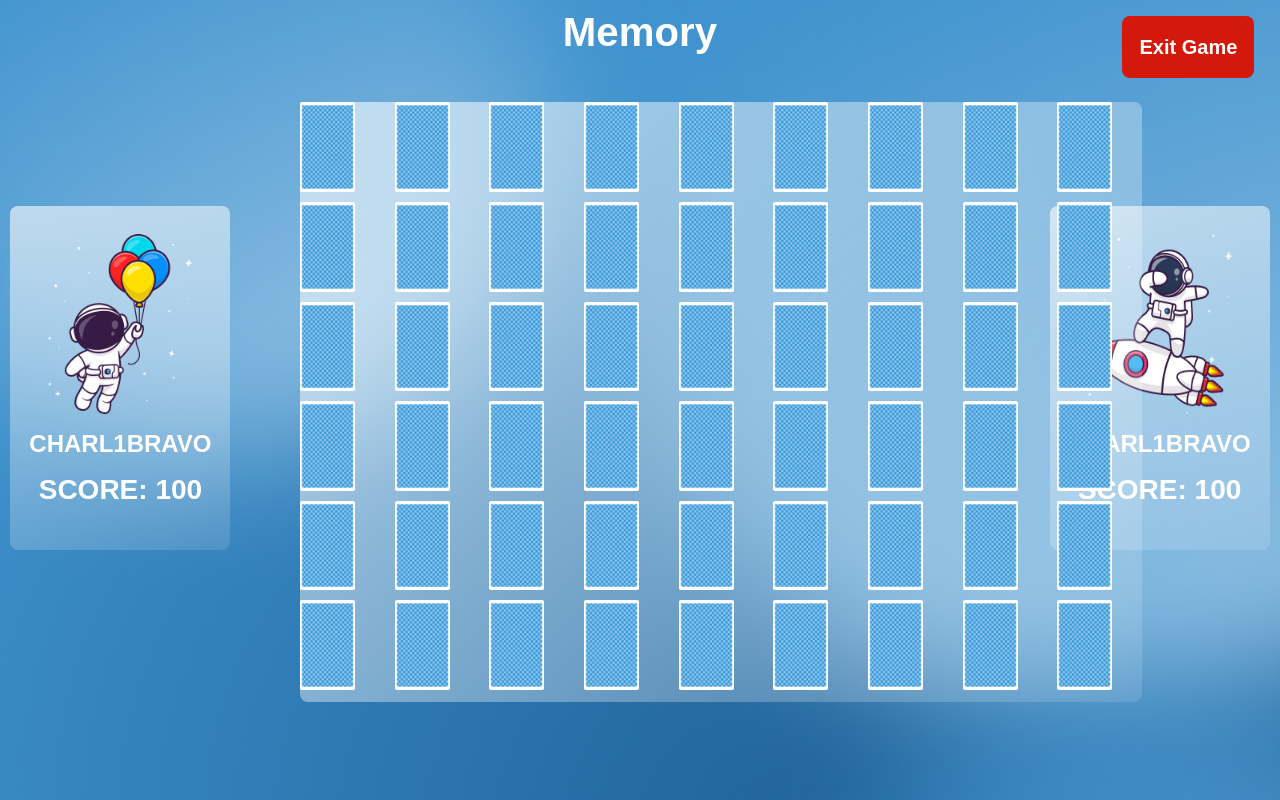
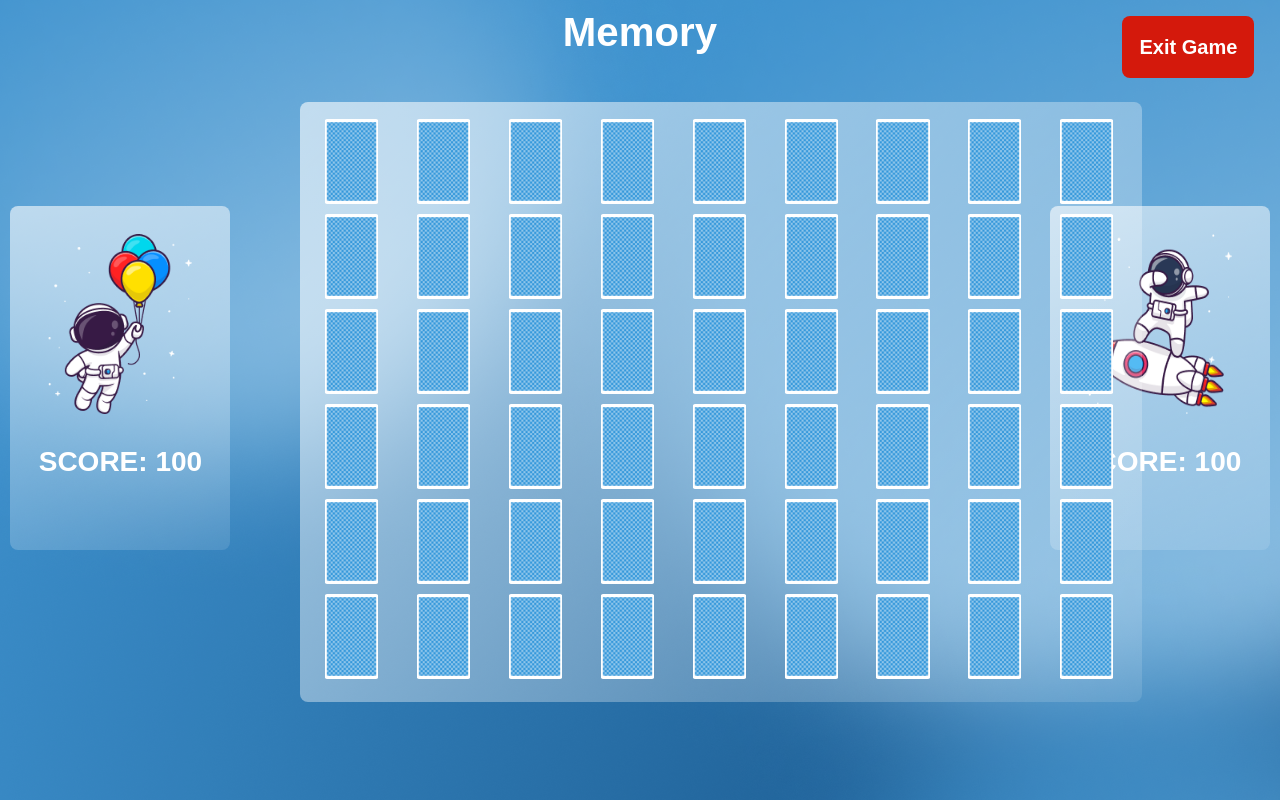
Before and after one commit to CHARL1BRAVO/Card-Game, a React (Create React App) app: page /gameboard in a window 1280 px wide. Built offline with nearby package versions, Linux system fonts and the light colour scheme.

Commit message:
Saving player names. Showing player names. Fixed cars to center

```diff
--- a/src/components/ScoreCard.jsx
+++ b/src/components/ScoreCard.jsx
@@ -5,8 +5,8 @@ export default function ScoreCard(props) {
 
   <div className='score-card-container'>
     <img src={`${props.imagePath}`} className='player-score-card-logo' alt='Score Card'></img>
-    <div className='player-name'>
-        <p>CHARL1BRAVO</p>
+    <div className='player-name-container'>
+        <p className='player-name'>{props.playerName}</p>
     </div>
     <div className='score'>
         <p>SCORE: 100</p>
--- a/src/components/inputs/PlayerNameInput.jsx
+++ b/src/components/inputs/PlayerNameInput.jsx
@@ -5,7 +5,7 @@ export default function PlayerNameInput(props) {
 
   <div className='player-name-input-container'>
     <img src={`${props.imagePath}`} className='player-logo' alt='Player Logo'></img>
-    <input placeholder={`${props.inputPlaceholder}`} className='player-username-input' id='P1'></input>
+    <input placeholder={`${props.inputPlaceholder}`} className='player-username-input' onChange={(e) => props.onChange(e)} id='P1' required></input>
   </div>
   )
 }
--- a/src/pages/GameBoard.jsx
+++ b/src/pages/GameBoard.jsx
@@ -4,10 +4,16 @@ import ScoreCard from "../components/ScoreCard";
 import {createDeck,shuffleDeck} from '../helpers/deck.js';
 import Card from "../components/Card";
 import '../styles/GameBoard.css';
+import { useGameStore } from "../store/store";
 
 
 export default function GameBoard(props) {
     const [deck,setDeck] = useState([])
+
+    const player1Name = useGameStore((state) => state.player1Name )
+    const player2Name = useGameStore((state) => state.player2Name )
+
+
     useEffect(() => {
         let deck = createDeck()
         shuffleDeck(deck)
@@ -19,8 +25,8 @@ export default function GameBoard(props) {
     <p className='memory-title'>Memory</p>
     <ExitGameButton />
     <div className="player-cards">
-        <ScoreCard imagePath='/images/Player1.png' />
-        <ScoreCard imagePath='/images/Player2.png' />
+        <ScoreCard imagePath='/images/Player1.png' playerName={player1Name} />
+        <ScoreCard imagePath='/images/Player2.png' playerName={player2Name} />
     </div>
     <div className="board">
         <div className="cards">
--- a/src/pages/Home.jsx
+++ b/src/pages/Home.jsx
@@ -2,11 +2,36 @@ import ExitGameButton from '../components/buttons/ExitGameButton.jsx'
 import PlayerNameInput from '../components/inputs/PlayerNameInput.jsx'
 import '../styles/Home.css'
 import { useNavigate } from "react-router-dom";
+import { useState } from 'react';
+import { useGameStore } from '../store/store.js';
 
 
 export default function Home(props) {
+  const [player1Name,setPlayer1Name] = useState('')
+  const [player2Name,setPlayer2Name] = useState('')
+
+  const setPlayer1 = useGameStore((state) => state.setPlayer1Name )
+  const setPlayer2 = useGameStore((state) => state.setPlayer2Name )
+
+
+  const handlePlayer1NameChange = (e) => {
+    setPlayer1Name(e.target.value)
+  }
+
+  const handlePlayer2NameChange = (e) => {
+    setPlayer2Name(e.target.value)
+  }
+
   let navigate = useNavigate();
   function handleClick() {
+    if (player1Name.trim() === '' || player2Name.trim() === '') {
+      alert('You need to have a friend to play')
+      return
+    }
+
+    setPlayer1(player1Name)
+    setPlayer2(player2Name)
+
     navigate("/gameboard");
   }
   return (
@@ -16,11 +41,11 @@ export default function Home(props) {
     <ExitGameButton />
     <p className='play-title'>Are you ready to play?</p>
     <div className='players'>
-      <PlayerNameInput imagePath='/images/Player1.png' inputPlaceholder='Name of player 1' />
-      <PlayerNameInput imagePath='/images/Player2.png' inputPlaceholder='Name fo player 2' />
+      <PlayerNameInput imagePath='/images/Player1.png' inputPlaceholder='Name of player 1' onChange={handlePlayer1NameChange} />
+      <PlayerNameInput imagePath='/images/Player2.png' inputPlaceholder='Name fo player 2' onChange={handlePlayer2NameChange} />
     </div>
     <div className='play-button-contaner'>
-      <button className='play-button' type='submit' onClick={handleClick}>Let's Play</button>
+      <button className='play-button' onClick={handleClick}>Let's Play</button>
     </div>
   </div>
   )
--- /dev/null
+++ b/src/store/store.js
@@ -0,0 +1,27 @@
+import create from 'zustand'
+import { persist } from 'zustand/middleware'
+
+const useGameStore = create(
+  persist(
+    (set, get) => ({
+      player1Name: '',
+      player2Name: '',
+      player1Score: 0,
+      player2Score: 0,
+      gameInProgress: false,
+
+      increasePlayer1Score: () => set({ player1Score: get().player1Score + 1 }),
+      increasePlayer2Score: () => set({ player2Score: get().player2Score + 1 }),
+      setPlayer1Name: (name) => set({ player1Name: name}),
+      setPlayer2Name: (name) => set({ player2Name: name}),
+
+    }),
+    {
+      name: 'game-storage',
+    }
+  )
+)
+
+export {
+    useGameStore
+}
--- a/src/styles/Card.css
+++ b/src/styles/Card.css
@@ -1,4 +1,5 @@
 .card-container {
+    height: 85px;
     width: 65%;
     cursor: pointer;
 }
--- a/src/styles/GameBoard.css
+++ b/src/styles/GameBoard.css
@@ -4,4 +4,7 @@
     grid-template-rows: repeat(6, 1fr);
     grid-column-gap: 10px;
     grid-row-gap: 10px;
+    padding-left: 3%;
+    padding-top: 2%;
+    max-height: 100%;
 }
--- a/src/styles/ScoreCard.css
+++ b/src/styles/ScoreCard.css
@@ -15,11 +15,18 @@
     height: 180px;
 }
 
-.player-name {
+.player-name-container {
     color: #ffffff;
     font-style: normal;
     font-weight: 800;
     font-size: 24px;
+}
+
+.player-name {
+    word-wrap: break-word;
+    max-width: 210px;
+    max-height: 30px;
+    overflow: hidden;
 }
 
 .score {
```
